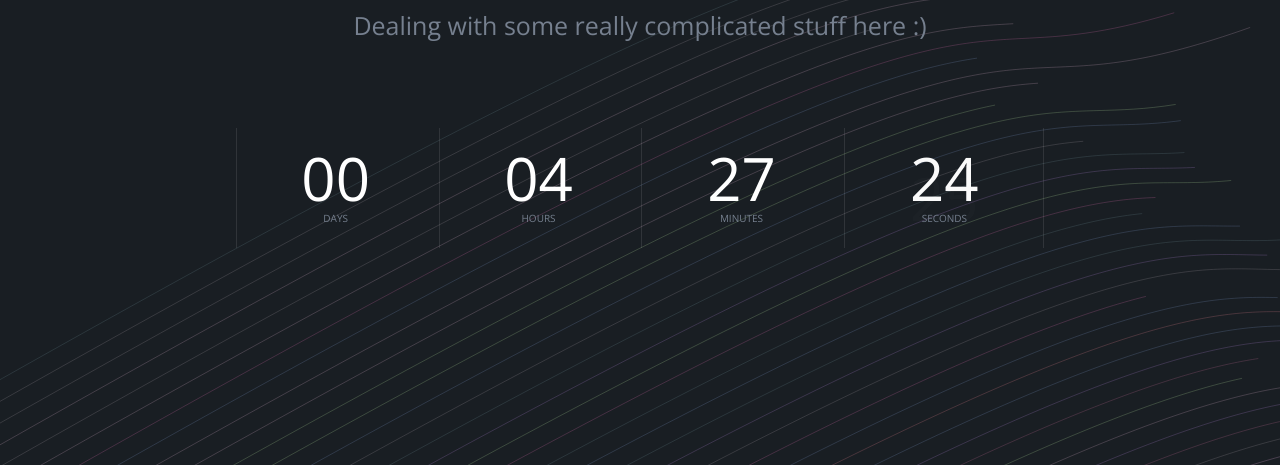
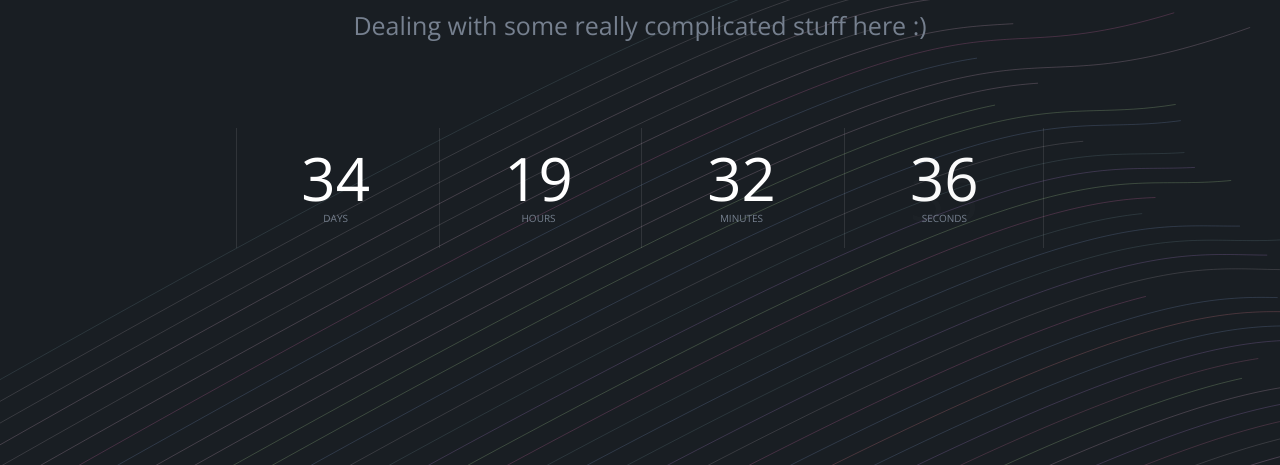
Before and after one commit to hexclanlabs/hexclanlabs, a plain HTML site: page index.html in a window 1280 px wide. Shown: the part 287-752 px from the top of the page. Drawn offline with nearby package versions, Linux system fonts and the light colour scheme.

Commit message:
Change Date
CD

```diff
--- a/index.html
+++ b/index.html
@@ -138,7 +138,7 @@
 		// Activate countdownTimer plugin on a '.countdown' element
 		$(".countdown").countdownTimer({
 			// Set the end date for the countdown
-			endTime: new Date("January 26, 2020 12:00:00 UTC+0530")
+			endTime: new Date("March 01, 2020 12:00:00 UTC+0530")
 		});
 
 
```
